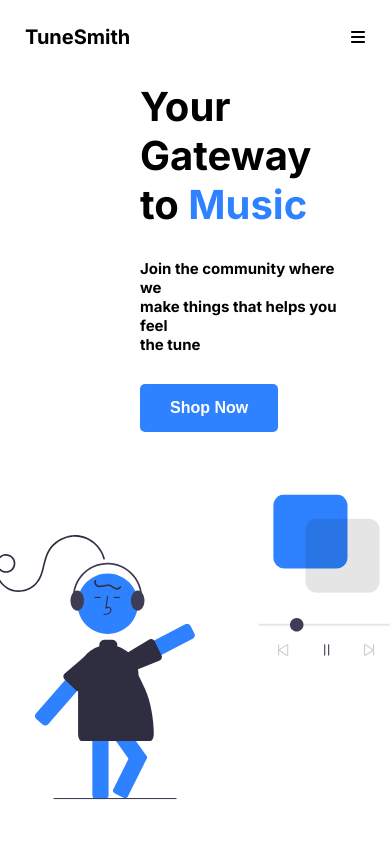
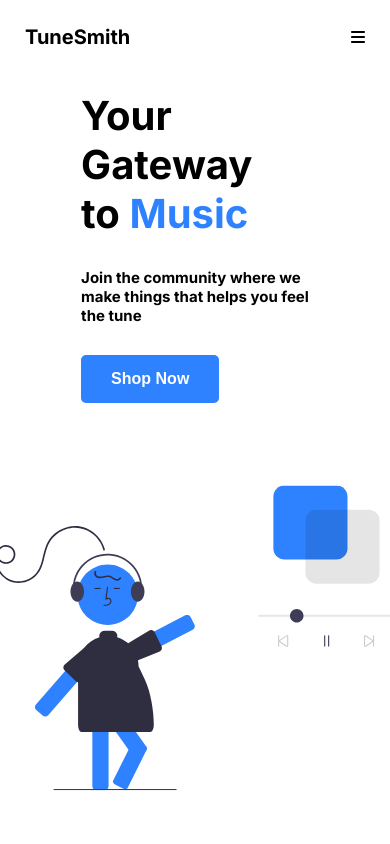
Before and after one commit to Tijil2111/w3btek-frontend, a Next.js app: page / in a window 390 px wide. Shown: the top 844 px of the page. Built offline with nearby package versions, Linux system fonts and the light colour scheme.

Commit message:
better responsiveness

```diff
--- a/styles/Home.module.css
+++ b/styles/Home.module.css
@@ -121,11 +121,7 @@
   width: 445px;
   align-self: flex-end;
 }
-@media only screen and (max-width: 1000px) {
-  .mainDiv {
-    display: flex;
-    flex-direction: column;
-  }
+@media only screen and (max-width: 1100px) {
   .text1 {
     font-size: 40px;
     font-weight: bold;
@@ -144,7 +140,6 @@
     display: flex;
     flex-direction: column;
     justify-content: center;
-    margin-left: 100px;
   }
   .dot1,
   .dot2,
@@ -160,3 +155,11 @@
     align-self: center;
   }
 }
+
+@media screen and (max-width: 700px) {
+  .mainDiv {
+    display: flex;
+    flex-direction: column;
+    align-items: center;
+  }
+}
```
